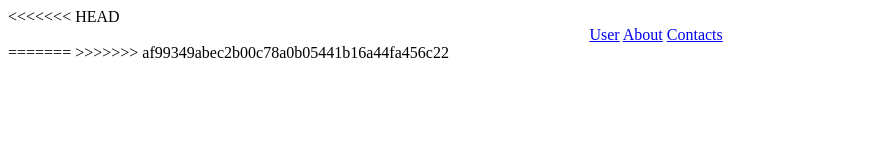
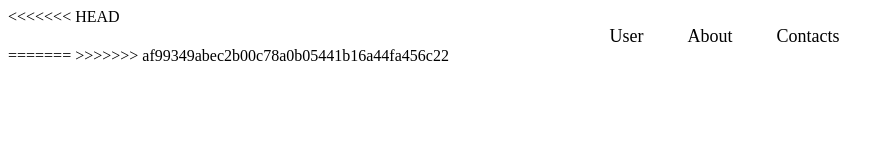
Before and after one commit to SidhanthReddy/firstrep, a plain HTML site: page index.html in a window 1280 px wide. Shown: the whole page, without its empty margins (0-893 px from the left). Drawn offline with Linux system fonts and the light colour scheme.

Commit message:
Your commit message

```diff
--- a/index.css
+++ b/index.css
@@ -1,4 +1,4 @@
-<<<<<<< HEAD
+
 a{
     text-decoration: none;
     color: black;
@@ -10,7 +10,5 @@ a{
     margin-left: 46%;
     display: inline;
     width: 500px;
+    height: 200px;
 }
-=======
-
->>>>>>> af99349abec2b00c78a0b05441b16a44fa456c22
```
